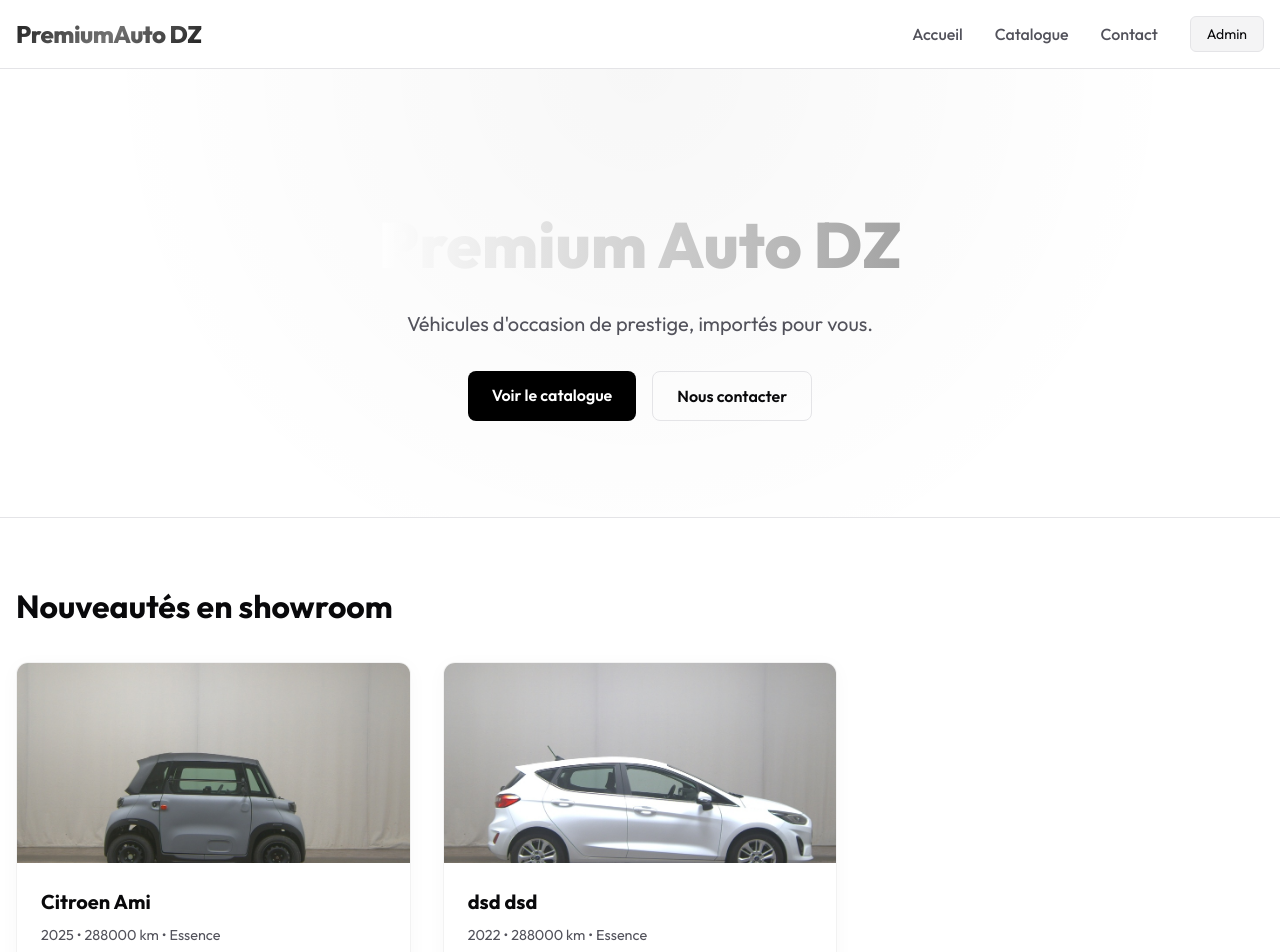
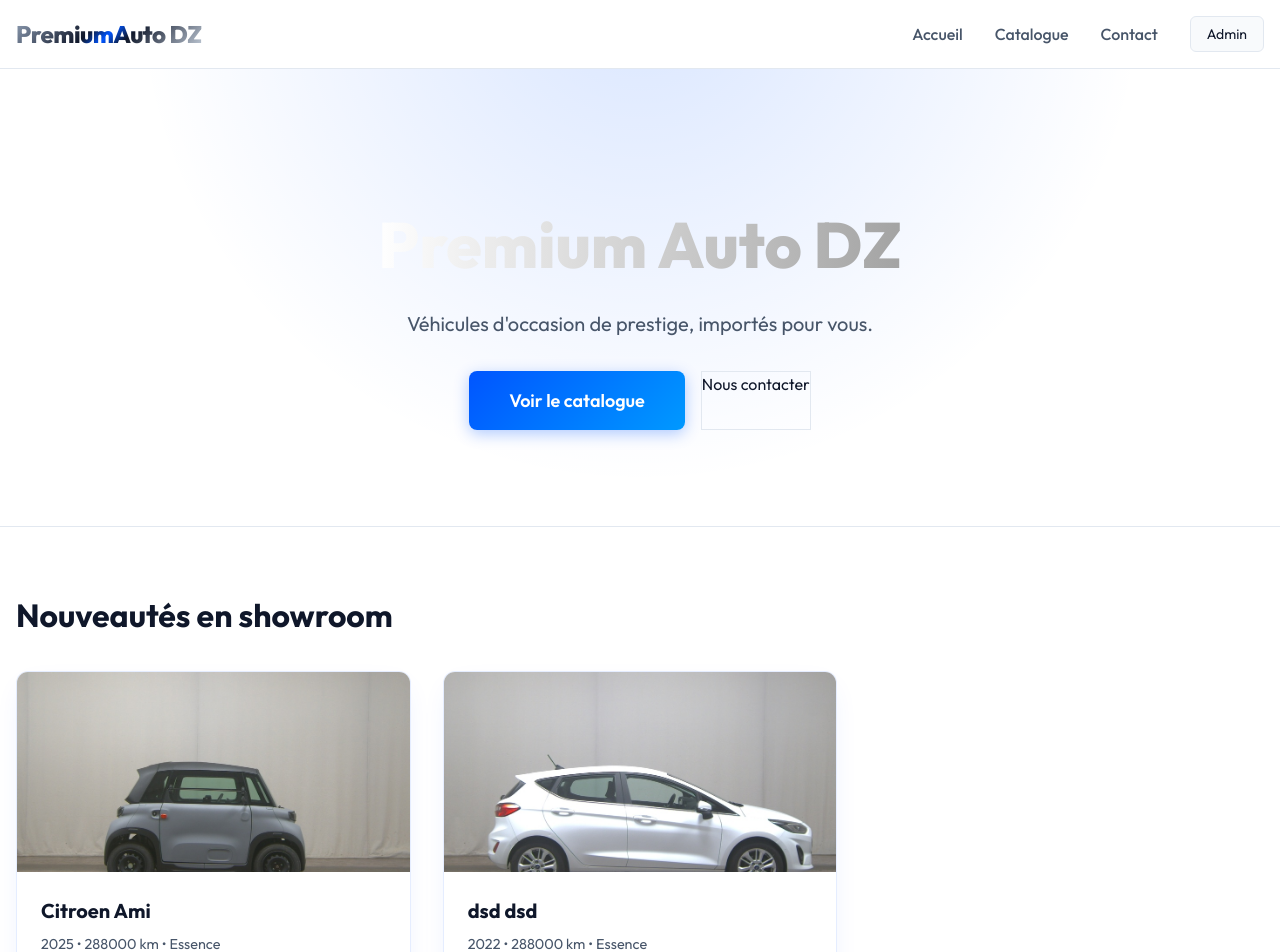
Before and after one commit to aicha21000/atlaschrono, a Next.js app: page / in a window 1280 px wide. Shown: the top 952 px of the page. Built offline with nearby package versions, Linux system fonts and the light colour scheme.

Commit message:
style: injected vibrancy and dynamic electric blue accents to light theme

```diff
--- a/src/app/admin/login/page.module.css
+++ b/src/app/admin/login/page.module.css
@@ -4,7 +4,7 @@
   align-items: center;
   justify-content: center;
   padding: 2rem;
-  background: radial-gradient(circle at 50% 50%, rgba(0, 0, 0, 0.03) 0%, transparent 50%);
+  background: radial-gradient(circle at 50% 50%, rgba(0, 85, 255, 0.08) 0%, transparent 60%);
 }
 
 .loginCard {
--- a/src/app/globals.css
+++ b/src/app/globals.css
@@ -2,18 +2,18 @@
 
 :root {
   --color-bg-primary: #ffffff;
-  --color-bg-secondary: #f4f4f5;
-  --color-text-primary: #09090b;
-  --color-text-secondary: #52525b;
-  --color-accent: #000000;
-  --color-accent-hover: #3f3f46;
-  --color-border: #e4e4e7;
+  --color-bg-secondary: #f8fafc;
+  --color-text-primary: #0f172a;
+  --color-text-secondary: #475569;
+  --color-accent: #0055ff; /* Vibrant Electric Blue */
+  --color-accent-hover: #003cd6;
+  --color-border: #e2e8f0;
 
   --font-primary: 'Outfit', sans-serif;
 }
 
 .chrome-text {
-  background: linear-gradient(135deg, #1f1f1f 0%, #737373 50%, #1f1f1f 100%);
+  background: linear-gradient(135deg, #94a3b8 0%, #0f172a 40%, #0055ff 50%, #0f172a 60%, #cbd5e1 100%);
   -webkit-background-clip: text;
   -webkit-text-fill-color: transparent;
   display: inline-block;
@@ -61,9 +61,15 @@ img {
 }
 
 .glass-panel {
-  background: rgba(255, 255, 255, 0.7);
-  backdrop-filter: blur(12px);
-  border: 1px solid rgba(0, 0, 0, 0.05);
+  background: rgba(255, 255, 255, 0.85);
+  backdrop-filter: blur(16px);
+  border: 1px solid rgba(0, 85, 255, 0.1);
   border-radius: 12px;
-  box-shadow: 0 4px 20px rgba(0, 0, 0, 0.03);
+  box-shadow: 0 10px 30px -10px rgba(0, 85, 255, 0.12);
+  transition: transform 0.3s, box-shadow 0.3s;
 }
+
+.glass-panel:hover {
+  box-shadow: 0 20px 40px -10px rgba(0, 85, 255, 0.2);
+  transform: translateY(-2px);
+}
--- a/src/app/page.module.css
+++ b/src/app/page.module.css
@@ -6,7 +6,7 @@
 .hero {
   padding: 8rem 0 6rem;
   text-align: center;
-  background: radial-gradient(circle at 50% 0%, rgba(0, 0, 0, 0.03) 0%, transparent 70%);
+  background: radial-gradient(circle at 50% -20%, rgba(0, 85, 255, 0.15) 0%, transparent 60%);
   border-bottom: 1px solid var(--color-border);
 }
 
@@ -32,21 +32,21 @@
   justify-content: center;
 }
 
-.primaryBtn, .secondaryBtn {
-  padding: 0.75rem 1.5rem;
+.primaryBtn {
+  background: linear-gradient(135deg, var(--color-accent) 0%, #0099ff 100%);
+  color: #ffffff;
+  padding: 1rem 2.5rem;
   border-radius: 8px;
   font-weight: 600;
-  transition: all 0.2s ease;
-}
-
-.primaryBtn {
-  background-color: var(--color-accent);
-  color: #fff;
+  font-size: 1.125rem;
+  transition: opacity 0.2s, transform 0.2s, box-shadow 0.2s;
+  box-shadow: 0 4px 15px rgba(0, 85, 255, 0.3);
 }
 
 .primaryBtn:hover {
-  background-color: var(--color-accent-hover);
+  opacity: 0.9;
   transform: translateY(-2px);
+  box-shadow: 0 6px 20px rgba(0, 85, 255, 0.4);
 }
 
 .secondaryBtn {
```
